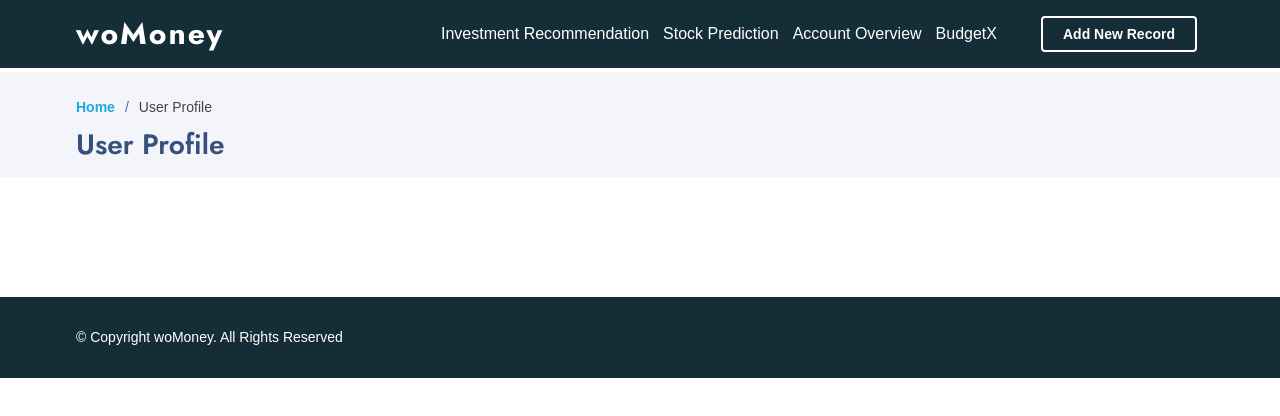
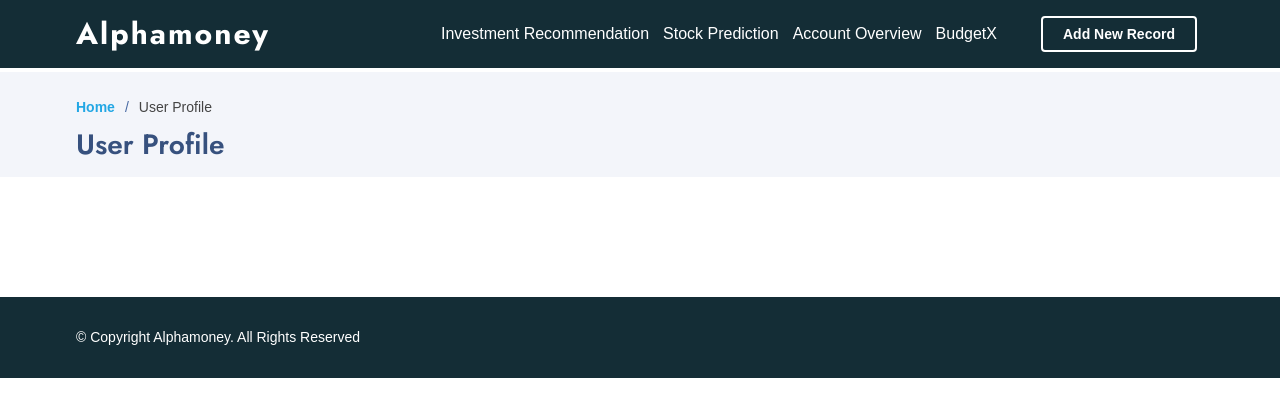
Before and after one commit to 404-Terror/Alphamoney, a website: page public/user.html in a window 1280 px wide. Drawn offline with nearby package versions, Linux system fonts and the light colour scheme; files that its build step writes are made by us from their sources; files whose address does not match are found by name.

Commit message:
Changed Name

```diff
--- a/public/user.html
+++ b/public/user.html
@@ -47,7 +47,7 @@
         <header id="header1" class="fixed-top header-inner-pages">
             <div class="container d-flex align-items-center">
 
-                <h1 class="logo me-auto"><a href="/">woMoney</a></h1>
+                <h1 class="logo me-auto"><a href="/">Alphamoney</a></h1>
                 <!-- Uncomment below if you prefer to use an image logo -->
                 <!-- <a href="/" class="logo me-auto"><img src="img/logo.png" alt="" class="img-fluid"></a>-->
 
@@ -140,7 +140,7 @@
         <footer id="footer">
             <div class="container footer-bottom clearfix">
                 <div class="copyright">
-                    &copy; Copyright <span>woMoney</span>. All Rights Reserved
+                    &copy; Copyright <span>Alphamoney</span>. All Rights Reserved
                 </div>
 
             </div>
```
Also changed, not shown: public/user2.html (+2 -2 lines).
